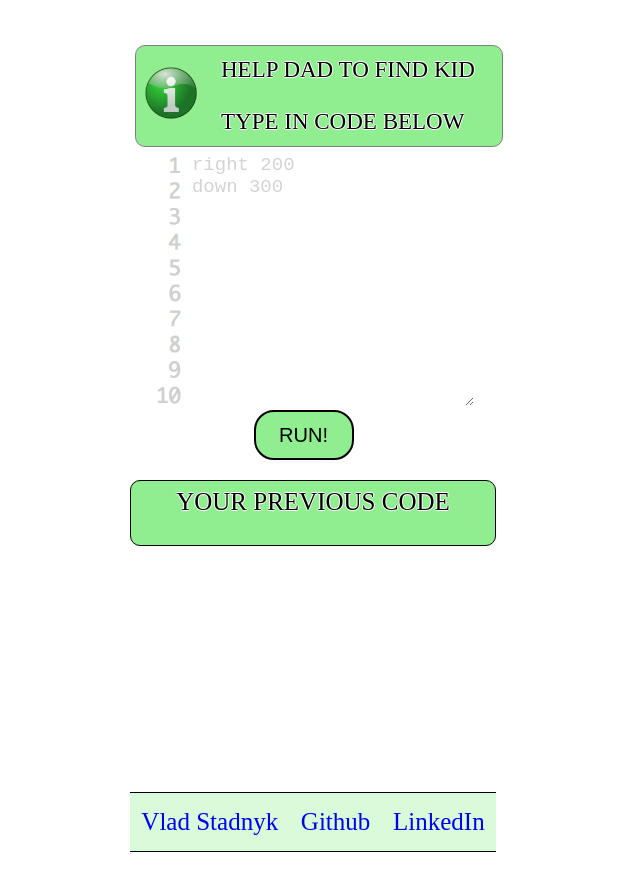
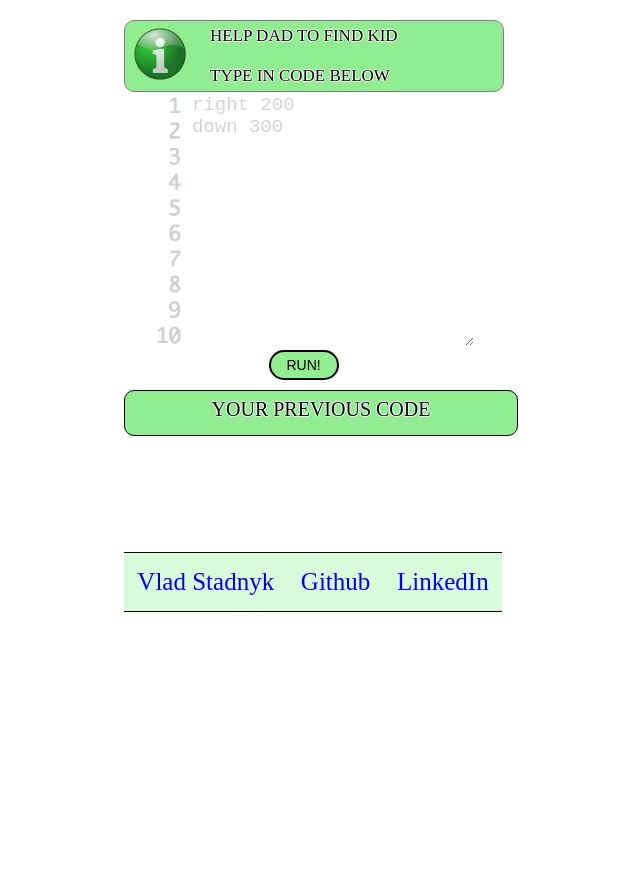
Before and after one commit to newcoderua/Walking-Dad, a plain HTML site: page index.html in a window 1280 px wide. Shown: the whole page, without its empty margins (477-1117 px from the left). After the commit the page ends 800 px from the top, so only its background shows below. Drawn offline with nearby package versions, Linux system fonts and the light colour scheme.

Commit message:
Fix resizing bug

```diff
--- a/index.html
+++ b/index.html
@@ -45,7 +45,10 @@
         <article class="modal-content">
 
           <h3>Ooooops, you lost!!!</h3>
-           You are either was drawn in the river or eaten by dinosaur</br>
+           You are either:</br>
+           - was drawn in the river </br>
+           - eaten by dinosaur</br>
+           - did not reach a kid
 
 
           <p><img id="lose-image" src="images/busted.gif"/></p>
--- a/wd.css
+++ b/wd.css
@@ -19,9 +19,9 @@ canvas {
 }
 
 #right-user-column {
-  margin: 30px;
-  max-width: 390px;
-  height: 800px;
+  margin: 10px;
+  width: 30%;
+  height: 500px;
 }
 
 .input-placeholder {
@@ -67,21 +67,21 @@ label:focus,
 }
 
 .user-input-button {
-  width: 100px;
-  height: 50px;
+  width: 70px;
+  height: 30px;
   border: 2px solid black;
   background-color: lightgreen;
-  border-radius: 20px;
-  font-size: 20px;
-  margin-bottom: 20px;
+  border-radius: 15px;
+  font-size: 14px;
+  margin-bottom: 10px;
 }
 
 #wrapped-keep-try-button {
   width: 1200px;
   text-align: right;
   border-bottom: 1px solid grey;
-  background-color: #e2e276;
-  border-radius: 15px;
+  background-color: #c9e8cb;
+  height: 80px;
 }
 
 .footer-links {
@@ -102,10 +102,10 @@ a {
   text-decoration: none;
 }
 .back-to-game-button {
-  width: 220px;
-  height: 80px;
-  margin: 25px;
-  font-size: 25px;
+  width: 170px;
+  height: 50px;
+  margin: 20px;
+  font-size: 17px;
   border-radius: 5px;
   background-color: #11d611;
   padding: 10px;
@@ -147,20 +147,20 @@ a {
 
 #prev-inserted-code {
   /*margin: 35px;*/
-  width: 120px;
-  height: 200px;
-  font-size: 28px;
+  width: 100%;
+  height: 70px;
+  font-size: 20px;
   color: grey;
 }
 
 #prev-inserted-header {
   display: flex;
   justify-content: center;
-  width: 350px;
-  font-size: 25px;
+  width: 100%;
+  font-size: 20px;
   border: 1px solid black;
   color: black;
-  height: 50px;
+  height: 30px;
   background-color: lightgreen;
   padding: 7px;
   border-radius: 10px;
@@ -259,13 +259,12 @@ a {
     display: flex;
     justify-content: flex-start;
     align-items: center;
-    font-size: 23px;
+    font-size: 17px;
     background-color: lightgreen;
     color: black;
     text-shadow: -1px 0 white, 0 1px white, 1px 0 white, 0 -1px white;
-    height: 100px;
+    height: 70px;
     width: 100%;
-    margin: 5px;
     border: 1px solid grey;
     border-radius: 10px;
   }
```
